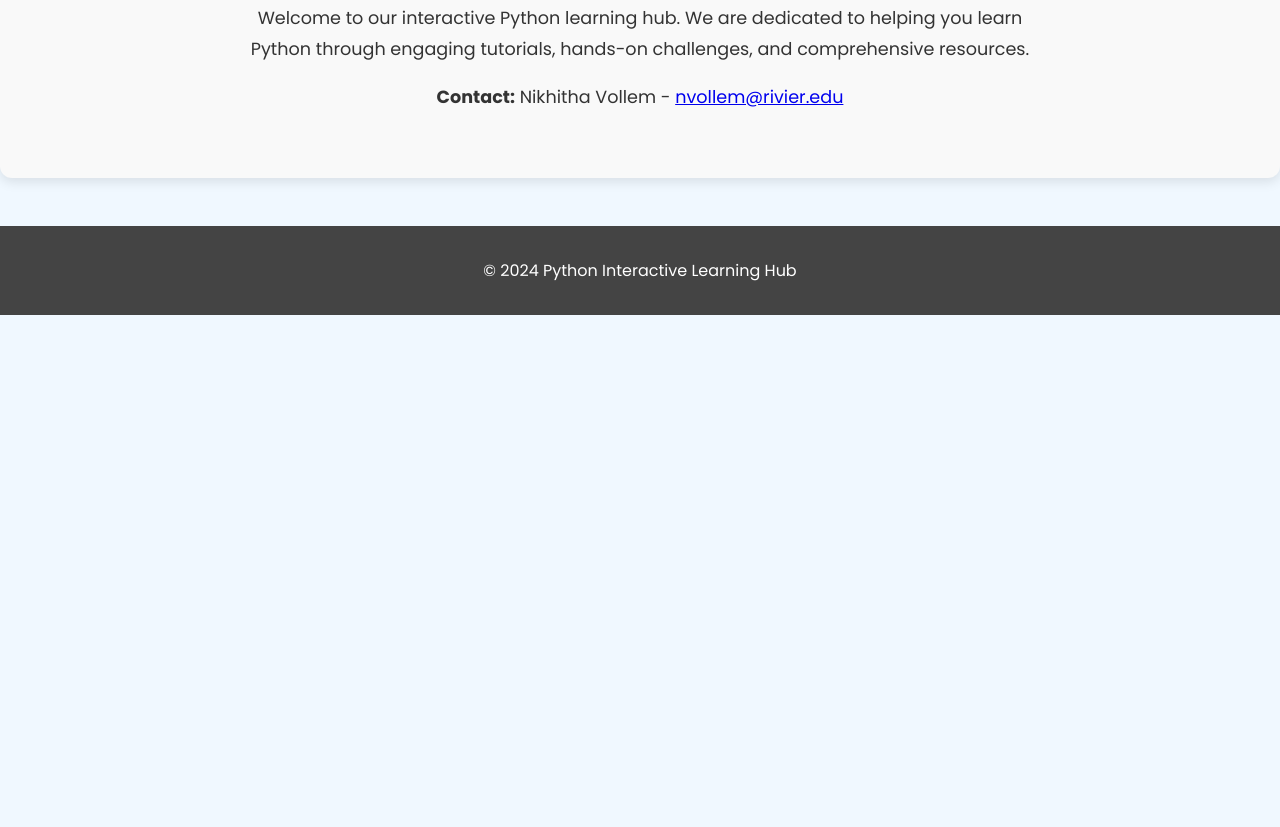
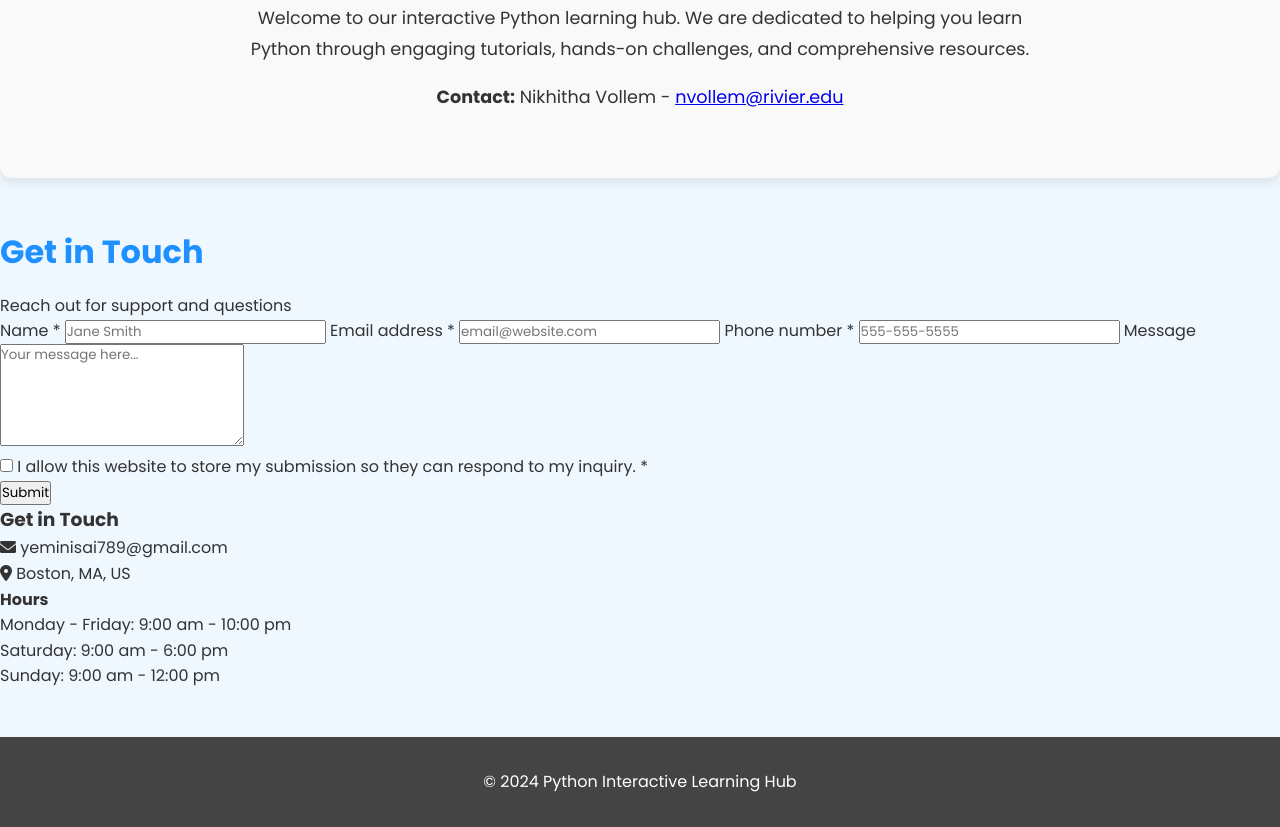
Before and after one commit to nvollem/python-programming, a plain HTML site: page index.html in a window 1280 px wide. Shown: the part 2736-3563 px from the top of the page. Before the commit the page ends 3051 px from the top, so only its background shows below. Drawn offline with nearby package versions, Linux system fonts and the light colour scheme; a script that the page names is missing.

Commit message:
Update index.html

```diff
--- a/index.html
+++ b/index.html
@@ -124,6 +124,47 @@
     </div>
   </section>
 
+  <section id="get-in-touch" class="get-in-touch-section">
+    <div class="container">
+        <div class="contact-form">
+            <h2>Get in Touch</h2>
+            <p>Reach out for support and questions</p>
+            <form id="contact-form">
+                <label for="name">Name *</label>
+                <input type="text" id="name" name="name" placeholder="Jane Smith" required>
+
+                <label for="email">Email address *</label>
+                <input type="email" id="email" name="email" placeholder="email@website.com" required>
+
+                <label for="phone">Phone number *</label>
+                <input type="tel" id="phone" name="phone" placeholder="555-555-5555" required>
+
+                <label for="message">Message</label>
+                <textarea id="message" name="message" placeholder="Your message here..." rows="5"></textarea>
+
+                <div class="form-checkbox">
+                    <input type="checkbox" id="consent" name="consent" required>
+                    <label for="consent">I allow this website to store my submission so they can respond to my inquiry. *</label>
+                </div>
+
+                <button type="submit" class="submit-button">Submit</button>
+            </form>
+        </div>
+        <div class="contact-details">
+            <h3>Get in Touch</h3>
+            <p><i class="fas fa-envelope"></i> yeminisai789@gmail.com</p>
+            <p><i class="fas fa-map-marker-alt"></i> Boston, MA, US</p>
+            <h4>Hours</h4>
+            <ul class="working-hours">
+                <li>Monday - Friday: 9:00 am - 10:00 pm</li>
+                <li>Saturday: 9:00 am - 6:00 pm</li>
+                <li>Sunday: 9:00 am - 12:00 pm</li>
+            </ul>
+        </div>
+    </div>
+</section>
+
+
   <!-- Footer -->
   <footer>
     <div class="container">
```
